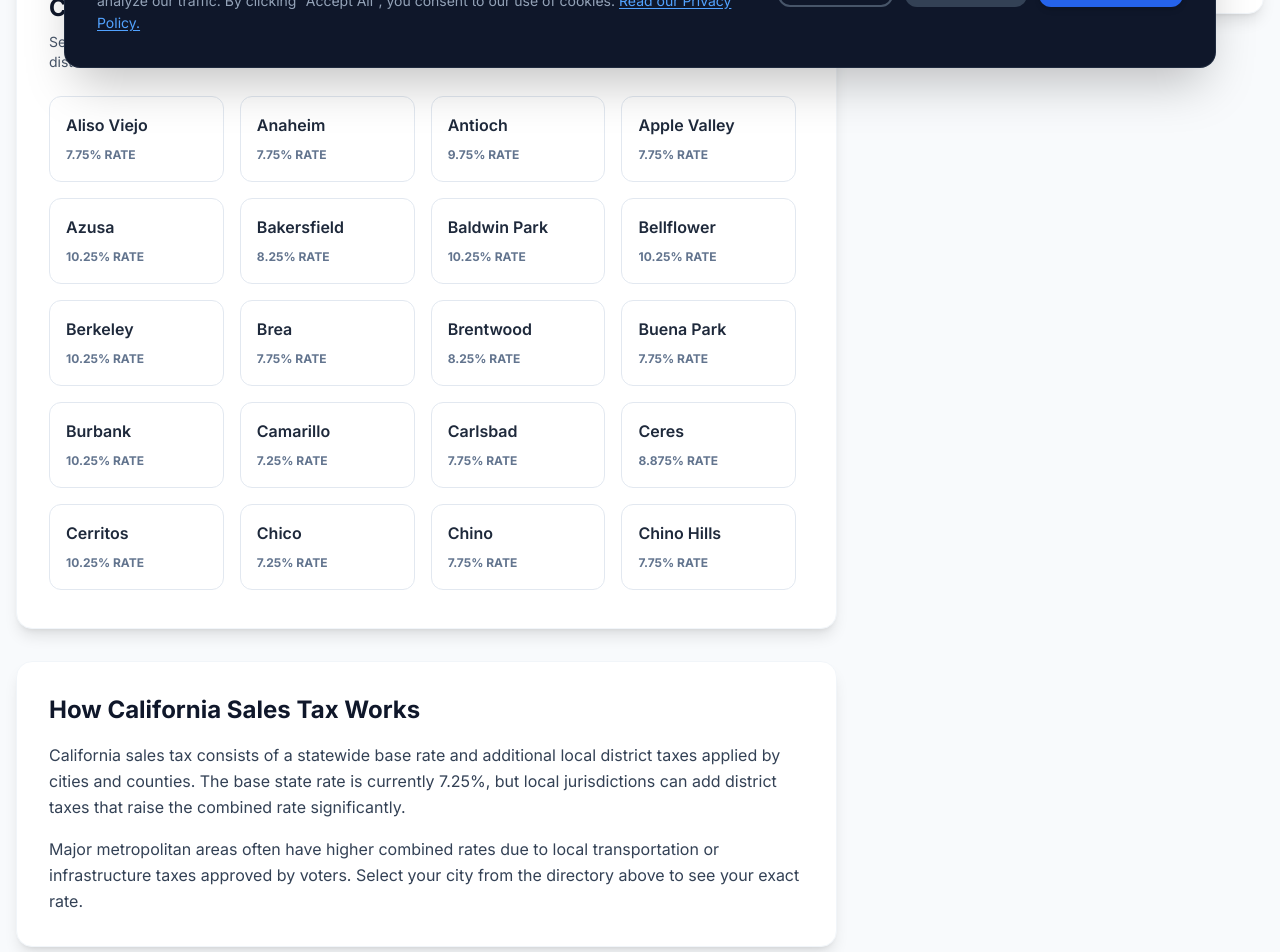
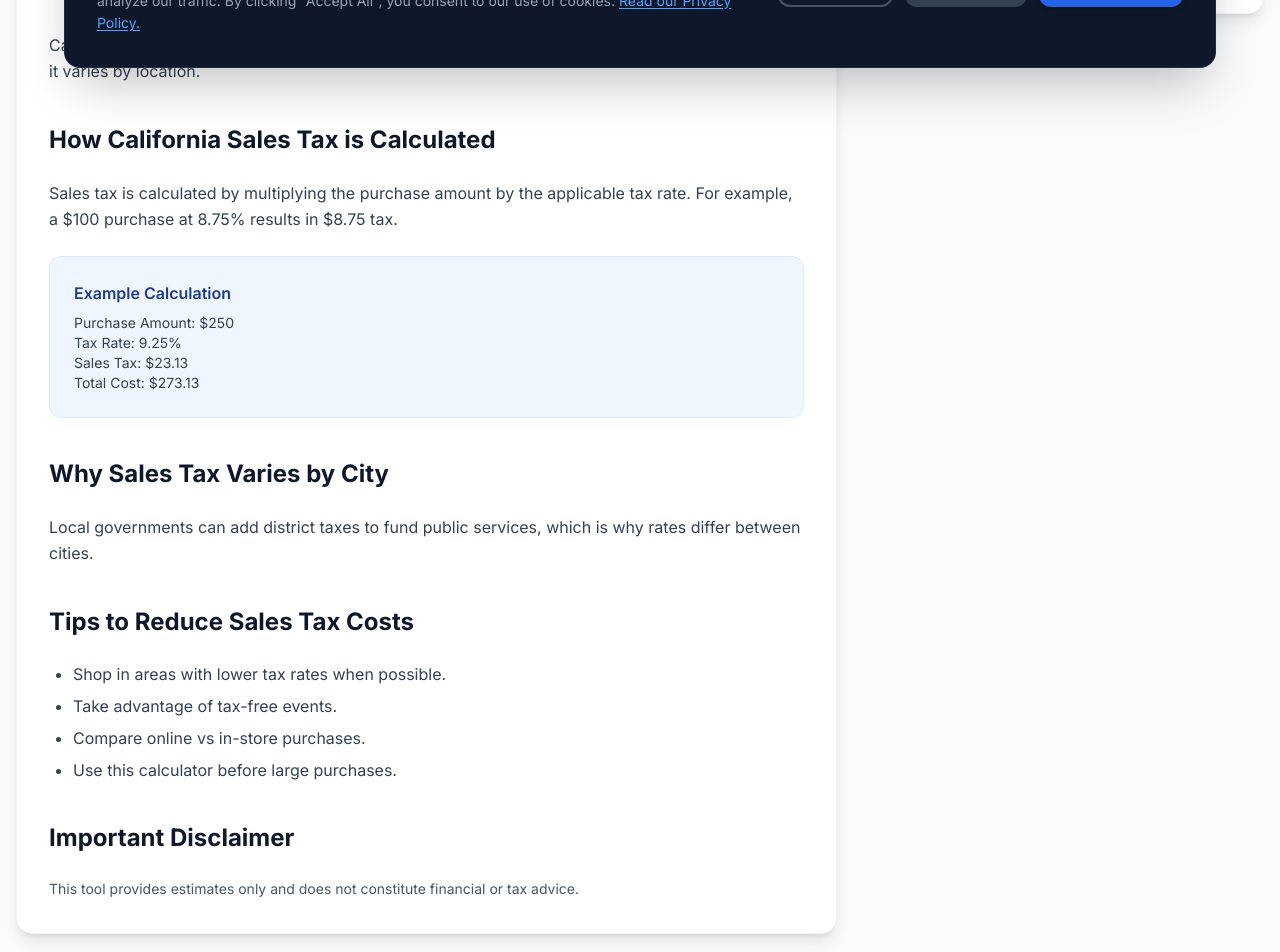
Before and after one commit to abdousetif39/california, a Next.js app: page /sales-tax in a window 1280 px wide. Shown: the part 700-1652 px from the top of the page. Built offline with nearby package versions, Linux system fonts and the light colour scheme.

Commit message:
Update: AdSense ready + content improvements

```diff
--- a/src/components/AdUnit.js
+++ b/src/components/AdUnit.js
@@ -1,12 +1,23 @@
-import { useEffect } from 'react';
+import { useEffect, useRef } from 'react';
 
-export default function AdUnit({ slot, format = "auto", responsive = "true", style = {} }) {
+export default function AdUnit({
+  slot,
+  format = "auto",
+  responsive = "true",
+  style = {}
+}) {
+  const adRef = useRef(null);
+
   useEffect(() => {
     try {
-            // Check to avoid pushing multiple times in React Strict Mode (Development)
-            const adsbygoogle = window.adsbygoogle || [];
-            // دفع الإعلان فقط إذا لم يتم تهيئته مسبقاً في هذه العقدة
-            adsbygoogle.push({});
+      if (!adRef.current) return;
+
+      // ✅ منع التكرار
+      if (adRef.current.getAttribute("data-adsbygoogle-status")) {
+        return;
+      }
+
+      (window.adsbygoogle = window.adsbygoogle || []).push({});
     } catch (e) {
       console.error("AdSense Error", e);
     }
@@ -15,6 +26,7 @@ export default function AdUnit({ slot, format = "auto", responsive = "true", sty
   return (
     <div className="ad-container my-8 w-full flex justify-center text-center overflow-hidden bg-slate-50/50 rounded-lg p-2">
       <ins
+        ref={adRef}
         className="adsbygoogle"
         style={{ display: "block", minWidth: "250px", ...style }}
         data-ad-client="ca-pub-9939500626060842"
--- /dev/null
+++ b/src/components/SalesTaxContent.js
@@ -0,0 +1,70 @@
+export default function SalesTaxContent({ city, rate }) {
+  return (
+    <div className="bg-white rounded-2xl shadow-lg p-8 border border-slate-100">
+
+      <h2 className="text-2xl font-bold text-slate-900 mb-6">
+        {city ? `Sales Tax in ${city}, California` : "What is California Sales Tax?"}
+      </h2>
+
+      <p className="text-slate-700 mb-4 leading-relaxed">
+        {city
+          ? `The sales tax rate in ${city}, California is ${rate}%.`
+          : `California sales tax is a consumption tax applied to goods and services. The base rate is 7.25%, but it varies by location.`}
+      </p>
+
+      {/* ✅ هذا الآن صحيح */}
+      {city && (
+        <p className="text-slate-700 mb-4 leading-relaxed">
+          Sales tax in {city} varies depending on local district taxes, which fund infrastructure, transportation, and public services.
+        </p>
+      )}
+
+      <h2 className="text-2xl font-bold text-slate-900 mt-10 mb-6">
+        How California Sales Tax is Calculated
+      </h2>
+
+      <p className="text-slate-700 mb-4 leading-relaxed">
+        Sales tax is calculated by multiplying the purchase amount by the applicable tax rate.
+        For example, a $100 purchase at 8.75% results in $8.75 tax.
+      </p>
+
+      <div className="bg-blue-50 border border-blue-100 p-6 rounded-xl my-6">
+        <h3 className="font-semibold text-blue-900 mb-2">Example Calculation</h3>
+        <p className="text-slate-700 text-sm">
+          Purchase Amount: $250 <br />
+          Tax Rate: 9.25% <br />
+          Sales Tax: $23.13 <br />
+          Total Cost: $273.13
+        </p>
+      </div>
+
+      <h2 className="text-2xl font-bold text-slate-900 mt-10 mb-6">
+        Why Sales Tax Varies by City
+      </h2>
+
+      <p className="text-slate-700 mb-4 leading-relaxed">
+        Local governments can add district taxes to fund public services, which is why rates differ between cities.
+      </p>
+
+      <h2 className="text-2xl font-bold text-slate-900 mt-10 mb-6">
+        Tips to Reduce Sales Tax Costs
+      </h2>
+
+      <ul className="list-disc pl-6 text-slate-700 space-y-2">
+        <li>Shop in areas with lower tax rates when possible.</li>
+        <li>Take advantage of tax-free events.</li>
+        <li>Compare online vs in-store purchases.</li>
+        <li>Use this calculator before large purchases.</li>
+      </ul>
+
+      <h2 className="text-2xl font-bold text-slate-900 mt-10 mb-6">
+        Important Disclaimer
+      </h2>
+
+      <p className="text-slate-600 text-sm leading-relaxed">
+        This tool provides estimates only and does not constitute financial or tax advice.
+      </p>
+
+    </div>
+  );
+}
--- a/src/pages/_app.js
+++ b/src/pages/_app.js
@@ -59,12 +59,7 @@ export default function App({ Component, pageProps }) {
         `}
       </Script>
 
-      {/* Google AdSense */}
-      <Script
-        src="https://pagead2.googlesyndication.com/pagead/js/adsbygoogle.js?client=ca-pub-9939500626060842"
-        strategy="lazyOnload"
-        crossOrigin="anonymous"
-      />
+
 
       <Component {...pageProps} />
 
--- a/src/pages/_document.js
+++ b/src/pages/_document.js
@@ -1,20 +1,24 @@
-import { Html, Head, Main, NextScript } from "next/document";
+import { Html, Head, Main, NextScript } from 'next/document';
 
 export default function Document() {
   return (
     <Html lang="en">
       <Head>
-        {/* إعدادات الخطوط (Inter) - تم الاحتفاظ بها */}
 
+        {/* ✅ Google AdSense (الطريقة الصحيحة) */}
+        <script
+          async
+          src="https://pagead2.googlesyndication.com/pagead/js/adsbygoogle.js?client=ca-pub-9939500626060842"
+          crossOrigin="anonymous"
+        ></script>
 
-        {/* إعداد الحالة الافتراضية لـ Google Consent Mode v2 */}
+        {/* ✅ Google Consent Mode */}
         <script
           dangerouslySetInnerHTML={{
             __html: `
               window.dataLayer = window.dataLayer || [];
               function gtag(){dataLayer.push(arguments);}
 
-              // الحالة الافتراضية: رفض كل شيء حتى يوافق المستخدم
               gtag('consent', 'default', {
                 'ad_storage': 'denied',
                 'analytics_storage': 'denied',
@@ -24,7 +28,9 @@ export default function Document() {
             `,
           }}
         />
+
       </Head>
+
       <body>
         <Main />
         <NextScript />
--- a/src/pages/glossary.jsx
+++ b/src/pages/glossary.jsx
@@ -1,23 +1,103 @@
 import Head from 'next/head';
+import Link from 'next/link';
 
 export default function Glossary() {
   const terms = [
-        { term: "Ad Valorem Tax", definition: "A tax based on the assessed value of an item." },
-        { term: "Proposition 13", definition: "Limits property tax rates to 1% of assessed value." }
+    {
+      term: "Ad Valorem Tax",
+      definition: "A tax based on the assessed value of an item.",
+      example: "If a property is worth $200,000, the tax is calculated based on that value.",
+      california: "In California, ad valorem tax mainly applies to property taxes.",
+      faqs: [
+        {
+          q: "What does ad valorem tax mean?",
+          a: "It means a tax based on the value of an item such as property."
+        },
+        {
+          q: "How is ad valorem tax calculated?",
+          a: "It is calculated as a percentage of the assessed value."
+        }
+      ]
+    },
+    {
+      term: "Proposition 13",
+      definition: "Limits property tax rates to 1% of assessed value.",
+      example: "If your home is valued at $300,000, the base tax is about $3,000 per year.",
+      california: "Proposition 13 is a California law that controls property tax increases.",
+      faqs: [
+        {
+          q: "What is Proposition 13?",
+          a: "It is a California law that limits property tax rates and increases."
+        },
+        {
+          q: "Why is Proposition 13 important?",
+          a: "It protects homeowners from large tax increases."
+        }
+      ]
+    }
   ];
 
   return (
-        <div style={{ padding: '20px', fontFamily: 'sans-serif' }}>
+    <div style={{ padding: '20px', fontFamily: 'sans-serif', maxWidth: '900px', margin: 'auto' }}>
       <Head>
-                <title>Tax Glossary</title>
+        <title>Tax Glossary - California Tax Terms Explained</title>
+        <meta name="description" content="Learn key tax terms in California including ad valorem tax and Proposition 13 with examples and explanations." />
       </Head>
+
       <h1>Tax Glossary</h1>
+
+      <p>
+        This glossary explains important tax terms used in California. You can also use our{" "}
+        <Link href="/california-sales-tax-calculator">Sales Tax Calculator</Link> or{" "}
+        <Link href="/property-tax-calculator">Property Tax Calculator</Link>.
+      </p>
+
       {terms.map((item, index) => (
-                <div key={index} style={{ marginBottom: '20px' }}>
+        <div key={index} style={{ marginBottom: '40px' }}>
           <h2 style={{ color: '#1e40af' }}>{item.term}</h2>
+
+          <h3>Definition</h3>
           <p>{item.definition}</p>
+
+          <h3>Example</h3>
+          <p>{item.example}</p>
+
+          <h3>In California</h3>
+          <p>{item.california}</p>
+
+          <h3>FAQs</h3>
+          <ul>
+            {item.faqs.map((faq, i) => (
+              <li key={i} style={{ marginBottom: '10px' }}>
+                <strong>{faq.q}</strong>
+                <br />
+                {faq.a}
+              </li>
+            ))}
+          </ul>
         </div>
       ))}
+
+      {/* FAQ Schema */}
+      <script
+        type="application/ld+json"
+        dangerouslySetInnerHTML={{
+          __html: JSON.stringify({
+            "@context": "https://schema.org",
+            "@type": "FAQPage",
+            "mainEntity": terms.flatMap(term =>
+              term.faqs.map(faq => ({
+                "@type": "Question",
+                "name": faq.q,
+                "acceptedAnswer": {
+                  "@type": "Answer",
+                  "text": faq.a
+                }
+              }))
+            )
+          })
+        }}
+      />
     </div>
   );
 }
--- a/src/pages/index.js
+++ b/src/pages/index.js
@@ -333,6 +333,11 @@ export default function Home() {
             </div>
         </section>
 
+		<div className="mt-12 text-center text-sm text-slate-500 max-w-2xl mx-auto">
+  This website provides estimated tax calculations for informational purposes only.
+  It does not constitute financial, legal, or tax advice. Always consult a qualified professional.
+</div>
+
       </main>
     </Layout>
   );
--- a/src/pages/sales-tax/[city].js
+++ b/src/pages/sales-tax/[city].js
@@ -4,6 +4,8 @@ import Link from 'next/link';
 import Layout from '../../components/Layout';
 import citiesData from '../../data/ca-cities.json';
 import AdUnit from '../../components/AdUnit'; // ✅ تم التصحيح هنا
+import SalesTaxContent from '../../components/SalesTaxContent';
+
 
 export async function getStaticPaths() {
   const paths = citiesData.map((city) => ({
@@ -99,7 +101,7 @@ export default function CitySalesTax({ cityData }) {
         <div className="grid md:grid-cols-3 gap-8">
 
           {/* --- 1. أداة الحاسبة --- */}
-          <div className="md:col-span-2 space-y-8">
+			<div className="md:col-span-2 space-y-8">
               <div className="bg-white rounded-2xl shadow-xl p-8 border border-slate-100 relative overflow-hidden">
                 <div className="absolute top-0 left-0 w-full h-1 bg-gradient-to-r from-blue-400 to-blue-600"></div>
                 <h2 className="text-2xl font-bold text-slate-900 mb-6 flex items-center gap-3">
@@ -134,6 +136,11 @@ export default function CitySalesTax({ cityData }) {
                   </div>
                 </div>
               </div>
+
+				<SalesTaxContent
+    city={cityData.name}
+    rate={cityData.rate}
+  />
 
               {/* 🔴 قسم المحتوى النصي الغني */}
               <div className="bg-white rounded-2xl shadow-sm p-8 border border-slate-100 prose prose-slate max-w-none">
--- a/src/pages/sales-tax/index.js
+++ b/src/pages/sales-tax/index.js
@@ -3,6 +3,8 @@ import Head from 'next/head';
 import Link from 'next/link';
 import Layout from '../../components/Layout';
 import citiesData from '../../data/ca-cities.json';
+import SalesTaxContent from '../../components/SalesTaxContent';
+
 
 export default function SalesTax() {
     // 1. Calculator State
@@ -137,6 +139,9 @@ export default function SalesTax() {
                             </div>
                         </div>
 
+
+						<SalesTaxContent />
+
                         {/* 2. قسم Hub: شبكة روابط المدن مع محرك البحث */}
                         <div className="mt-12 bg-white rounded-2xl shadow-lg border border-slate-100 p-8" id="city-rates">
                             <div className="flex flex-col md:flex-row justify-between items-start md:items-center mb-6 gap-4">
```
Lines whose indentation alone changed are shown as unchanged.
